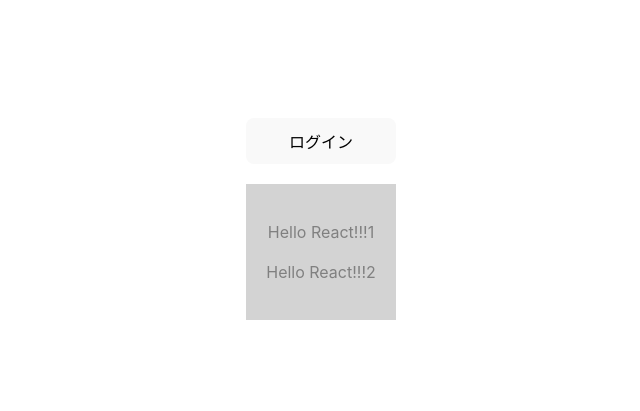
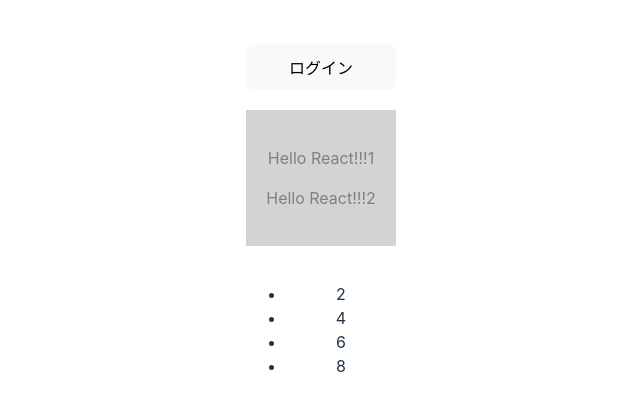
Before and after one commit to otsuboDesi/react-reacthooks-practice, a React (Vite) app: page / in a window 1280 px wide. Shown: the part 181-592 px from the top of the page, without its empty margins (319-959 px from the left). Built offline with nearby package versions, Linux system fonts and the light colour scheme.

Commit message:
Edit: Mapコンポーネントを作成する

```diff
--- a/src/App.jsx
+++ b/src/App.jsx
@@ -37,11 +37,23 @@
     </div>
   );
 };
+
+const MapContainer = () => {
+  const numbers = [2, 4, 6, 8];
+
+  const items = numbers.map((item) => <li key={item.toString()}>{item}</li>);
+  return (
+    <>
+      <ul>{items}</ul>
+    </>
+  );
+};
 const App = () => {
   return (
     <div style={{ display: "flex", flexDirection: "column", gap: 20 }}>
       <LoginControl />
       <IfContainer />
+      <MapContainer />
     </div>
   );
 };
```
